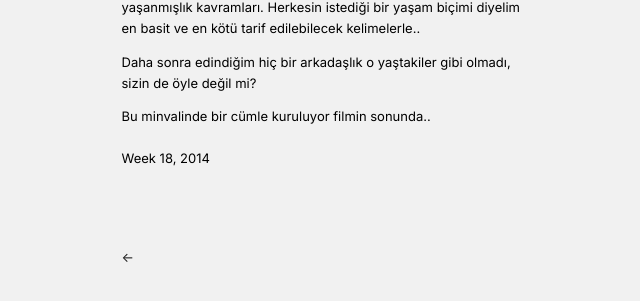
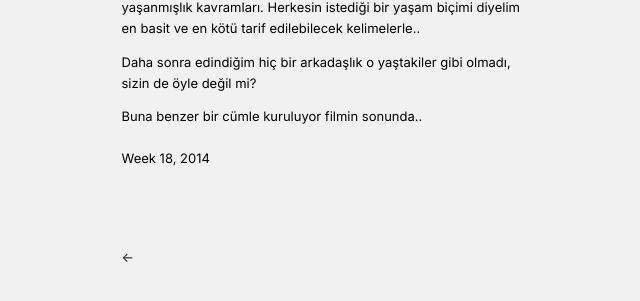
Before and after one commit to hayriartar/hayriartar.github.io, a Jekyll site: the page built from _posts/2014-04-28-standby.md, in a window 1280 px wide. Shown: the part 328-629 px from the top of the page, without its empty margins (311-951 px from the left). Built offline with Jekyll 4.4.1, drawn with Linux system fonts in a browser that asks for light colours.

Commit message:
Update 2014-04-28-standby.md

```diff
--- a/_posts/2014-04-28-standby.md
+++ b/_posts/2014-04-28-standby.md
@@ -17,4 +17,4 @@ Herkesin istediği bir yaşam biçimi diyelim en basit ve en kötü tarif edileb
 
 >Daha sonra edindiğim hiç bir arkadaşlık o yaştakiler gibi olmadı, sizin de öyle değil mi?
 
-Bu minvalinde bir cümle kuruluyor filmin sonunda..
+Buna benzer bir cümle kuruluyor filmin sonunda..
```
